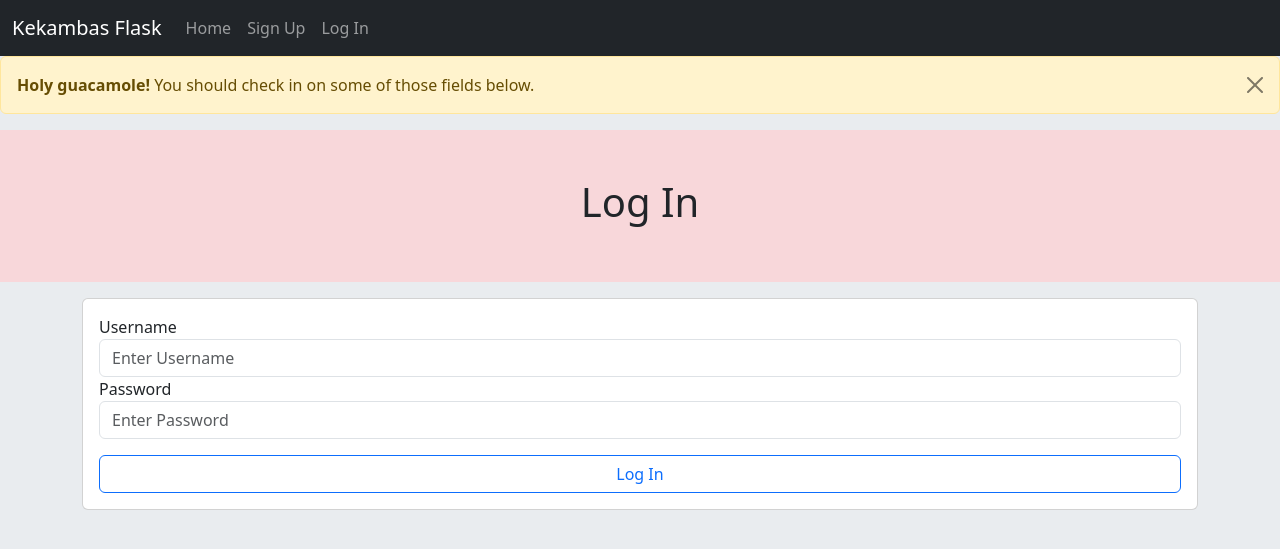
After one commit to jnarwell/intro_flask, a Flask app: page /login in a window 1280 px wide. The commit adds this page. Shown: the top 549 px of the page. Run offline with Flask 3, Linux system fonts and the light colour scheme; tables that the repository leaves empty hold one stand-in row (values such as "Sample post"); one stand-in notice (Sample message) is shown.

Commit message:
added alerts

```diff
--- a/app/forms.py
+++ b/app/forms.py
@@ -17,3 +17,9 @@ class PostForm(FlaskForm):
     body = TextAreaField('Body', validators=[InputRequired()])
     image_url = StringField('Image URL')
     submit = SubmitField('Create Post')
+
+
+class LoginForm(FlaskForm):
+    username = StringField('Username', validators=[InputRequired()])
+    password = PasswordField('Password', validators=[InputRequired()])
+    submit = SubmitField('Log In')
--- a/app/routes.py
+++ b/app/routes.py
@@ -1,7 +1,8 @@
 from app import app, db
 from flask import render_template, redirect, url_for
-from app.forms import SignUpForm, PostForm
+from app.forms import SignUpForm, PostForm, LoginForm
 from app.models import User, Post
+from flask_login import login_user, logout_user, login_required, current_user
 
 # Add a route
 @app.route('/')
@@ -31,6 +32,9 @@ def signup():
         # Add the new_user object to the database
         db.session.add(new_user)
         db.session.commit()
+
+        # Log the user in
+        login_user(new_user)
         # redirect back to the home page
         return redirect(url_for('index'))
 
@@ -38,6 +42,7 @@ def signup():
 
 
 @app.route('/create', methods=["GET", "POST"])
+@login_required
 def create_post():
     form = PostForm()
     if form.validate_on_submit():
@@ -48,10 +53,33 @@ def create_post():
         # print(title, body, image_url)
 
         # Create a new post instance
-        new_post = Post(title=title, body=body, image_url=image_url, user_id=1)
+        new_post = Post(title=title, body=body, image_url=image_url, user_id=current_user.id)
         # Add that object to the database
         db.session.add(new_post)
         db.session.commit()
 
         return redirect(url_for('index'))
     return render_template('create_post.html', form=form)
+
+
+@app.route('/logout')
+def logout():
+    logout_user()
+    return redirect(url_for('index'))
+
+
+@app.route('/login', methods=["GET", "POST"])
+def login():
+    form = LoginForm()
+    if form.validate_on_submit():
+        username = form.username.data
+        password = form.password.data
+        # Query the User table for a user with that username
+        user = db.session.execute(db.select(User).where(User.username==username)).scalar()
+        # If we have a user AND the password is correct for that user
+        if user is not None and user.check_password(password):
+            # log the user in via login_user function
+            login_user(user)
+            return redirect(url_for('index'))
+
+    return render_template('login.html', form=form)
--- /dev/null
+++ b/app/templates/alerts.html
@@ -0,0 +1,10 @@
+{% with messages = get_flashed_messages() %}
+    {% if messages %}
+        {% for message in messages %}
+            <div class="alert alert-warning alert-dismissible fade show" role="alert">
+                <strong>Holy guacamole!</strong> You should check in on some of those fields below.
+                <button type="button" class="btn-close" data-bs-dismiss="alert" aria-label="Close"></button>
+            </div>
+        {% endfor %}
+    {% endif %}
+{% endwith %}
--- a/app/templates/base.html
+++ b/app/templates/base.html
@@ -12,6 +12,12 @@
 <body class="bg-body-secondary">
 
     {% include 'nav.html' %}
+
+    <div class="row">
+        <div class="col">
+            {% include 'alerts.html' %}
+        </div>
+    </div>
 
     <div class="row py-5 bg-danger-subtle">
         <div class="col text-center">
--- /dev/null
+++ b/app/templates/login.html
@@ -0,0 +1,27 @@
+{% extends 'base.html' %}
+
+{% block title %} Log In {% endblock title %}
+
+{% block header %}
+    <h1>Log In</h1>
+{% endblock header %}
+
+{% block content %}
+<div class="col">
+    <div class="card mt-3">
+        <div class="card-body">
+            <form action="" method="post">
+                {{ form.csrf_token }}
+
+                {{ form.username.label }}
+                {{ form.username(class='form-control', placeholder='Enter Username') }}
+
+                {{ form.password.label }}
+                {{ form.password(class='form-control', placeholder='Enter Password') }}
+
+                {{ form.submit(class='btn btn-outline-primary w-100 mt-3') }}
+            </form>
+        </div>
+    </div>
+</div>
+{% endblock content %}
--- a/app/templates/nav.html
+++ b/app/templates/nav.html
@@ -7,9 +7,13 @@
         <div class="collapse navbar-collapse" id="navbarNavAltMarkup">
             <div class="navbar-nav">
                 <a class="nav-link" href="{{ url_for('index') }}">Home</a>
+                {% if current_user.is_authenticated %}
+                    <a class="nav-link" href="{{ url_for('create_post') }}">Create A Post</a>
+                    <a class="nav-link" href="{{ url_for('logout') }}">Log Out</a>
+                {% else %}
                     <a class="nav-link" href="{{ url_for('signup') }}">Sign Up</a>
-              <a class="nav-link" href="#">Log In</a>
-              <a class="nav-link" href="{{ url_for('create_post') }}">Create Post</a>
+                    <a class="nav-link" href="{{ url_for('login') }}">Log In</a>
+                {% endif %}
             </div>
         </div>
     </div>
--- a/requirements.txt
+++ b/requirements.txt
@@ -7,6 +7,7 @@ colorama==0.4.6
 exceptiongroup==1.1.2
 Faker==19.2.0
 Flask==2.3.2
+Flask-Login==0.6.2
 Flask-Migrate==4.0.4
 Flask-SQLAlchemy==3.0.5
 Flask-WTF==1.1.1
@@ -21,6 +22,7 @@ packaging==23.1
 pluggy==1.2.0
 pytest==7.4.0
 python-dateutil==2.8.2
+python-dotenv==1.0.0
 requests==2.31.0
 six==1.16.0
 SQLAlchemy==2.0.20
```
Also changed, not shown: app/__init__.py (+12 -5 lines), app/models.py (+7 -2 lines), app/templates/index.html (+6 -2 lines), app.db. Lines whose indentation alone changed are shown as unchanged.
